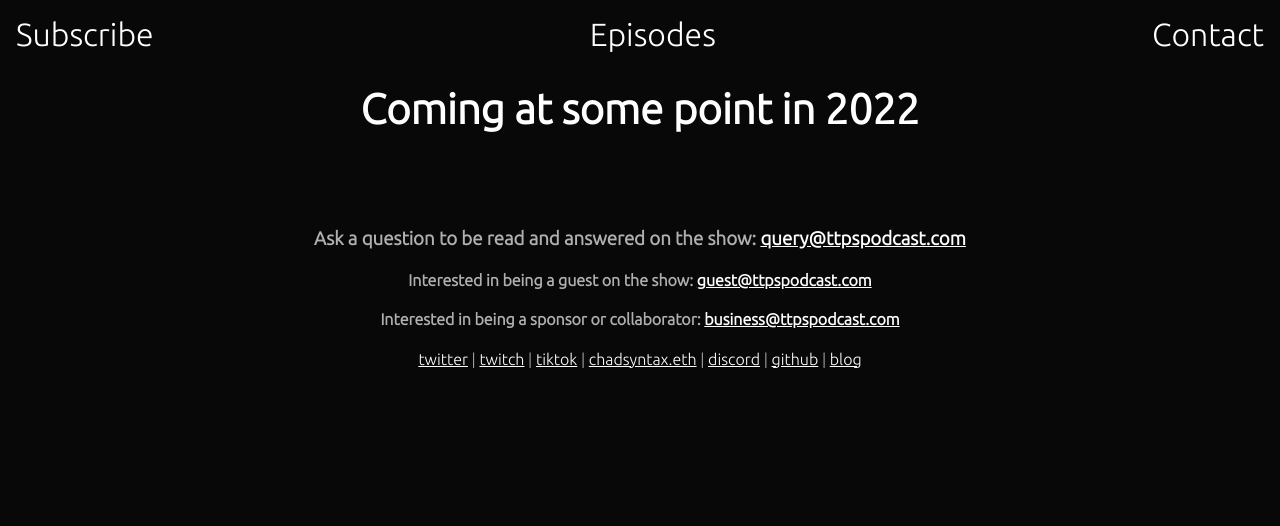
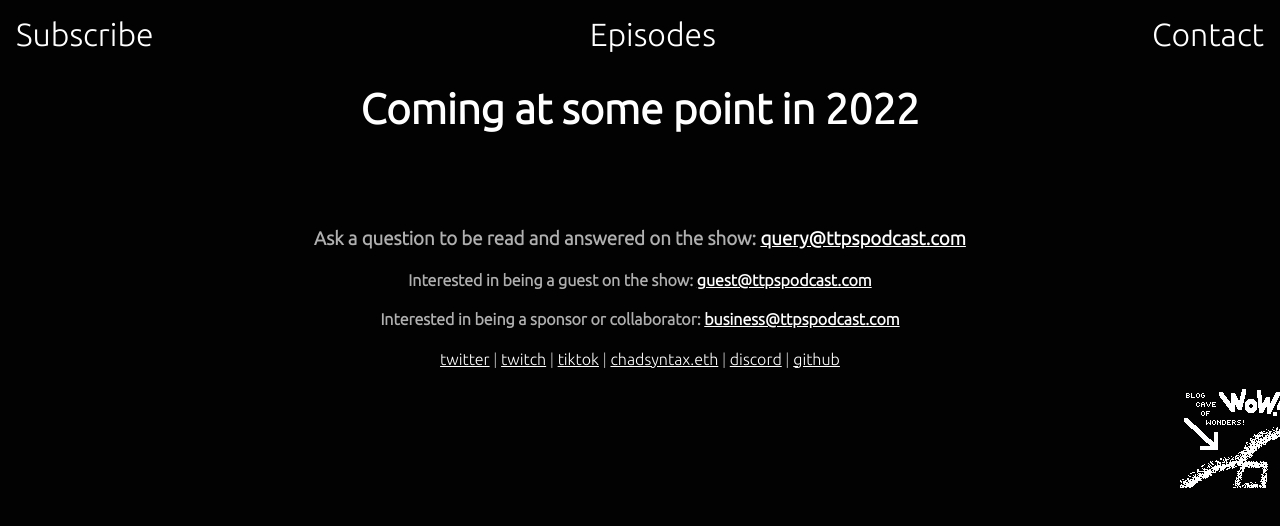
Before and after one commit to chad-syntax/ttps-podcast-dot-com, a Next.js app: page / in a window 1280 px wide. Shown: the top 526 px of the page. Built offline with nearby package versions, Linux system fonts and the light colour scheme.

Commit message:
add the blog cave

```diff
--- a/src/components/BreadCrumbs/BreadCrumbs.tsx
+++ b/src/components/BreadCrumbs/BreadCrumbs.tsx
@@ -11,7 +11,7 @@ export const BreadCrumbs = () => {
 
   return (
     <BreadCrumbsNav>
-      <Link href="/">
+      <Link href="/" passHref>
         <ExitLink>&#60; Exit the cave</ExitLink>
       </Link>
       {otherLinks.map((otherLink, index) => {
--- /dev/null
+++ b/src/components/CaveEntrance/CaveEntrance.styled.tsx
@@ -0,0 +1,21 @@
+import styled from 'styled-components';
+
+export const StyledCaveEntrance = styled.img`
+  width: 100px;
+  height: 100px;
+  display: block;
+  margin-bottom: -10px;
+`;
+
+export const CaveLink = styled.a`
+  position: absolute;
+  bottom: 0;
+  right: 0;
+  z-index: 1;
+  font-size: 1rem;
+  line-height: 1rem;
+  span {
+    display: block;
+    text-indent: -999999px;
+  }
+`;
--- /dev/null
+++ b/src/components/CaveEntrance/CaveEntrance.tsx
@@ -0,0 +1,15 @@
+import Link from 'next/link';
+import { StyledCaveEntrance, CaveLink } from './CaveEntrance.styled';
+import caveEntrancePng from './blog-cave-entrance.png';
+
+export const CaveEntrance = () => (
+  <Link href="/blog" passHref>
+    <CaveLink>
+      <StyledCaveEntrance
+        alt="Entrance to the blog cave, where we harvest the blog posts when they are in season"
+        src={caveEntrancePng.src}
+      />
+      <span>Blog</span>
+    </CaveLink>
+  </Link>
+);
--- a/src/components/CopyTag/CopyTag.styled.ts
+++ b/src/components/CopyTag/CopyTag.styled.ts
@@ -1,6 +1,7 @@
 import styled from 'styled-components';
 
 export const StyledCopyTag = styled.span`
+  cursor: pointer;
   font-size: 1.2rem;
   line-height: 2.8rem;
   margin-left: 0.8rem;
--- a/src/components/Footer/Footer.styled.ts
+++ b/src/components/Footer/Footer.styled.ts
@@ -2,6 +2,7 @@ import styled from 'styled-components';
 
 export const StyledFooter = styled.footer`
   background-color: ${(p) => p.theme.background};
+  position: relative;
   text-align: center;
   color: #b0b0b0;
   padding: 4rem 0 12rem;
--- a/src/components/Footer/Footer.tsx
+++ b/src/components/Footer/Footer.tsx
@@ -1,5 +1,6 @@
 import Link from 'next/link';
 import { StyledFooter } from './Footer.styled';
+import { CaveEntrance } from '../CaveEntrance/CaveEntrance';
 
 export const Footer = () => (
   <StyledFooter id="contact">
@@ -69,10 +70,7 @@ export const Footer = () => (
       >
         github
       </a>
-      {' | '}
-      <Link href="/blog">
-        <a>blog</a>
-      </Link>
     </div>
+    <CaveEntrance />
   </StyledFooter>
 );
--- a/src/pages/index.tsx
+++ b/src/pages/index.tsx
@@ -1,11 +1,7 @@
 import React from 'react';
 import Parser from 'rss-parser';
-import { Hero } from '../components/Hero/Hero';
 import { Episodes } from '../components/Episodes/Episodes';
-import { Footer } from '../components/Footer/Footer';
-import { PodcastLinks } from '../components/PodcastLinks/PodcastLinks';
 import { Meta } from '../components/Meta/Meta';
-import { Header } from '../components/Header/Header';
 import slugify from '../utils/slugify';
 import {
   COMING_SOON_ENABLED as comingSoonEnabled,
--- a/src/utils/constants.ts
+++ b/src/utils/constants.ts
@@ -2,7 +2,7 @@ export const audioPlayerId = '__ttps-audio-player';
 export const audioPlayerWrapperId = '__ttps-audio-player-wrapper';
 
 export const theme = {
-  background: '#080808',
+  background: '#020202',
   offWhite: '#d0d0d0',
   buttonBg: '#241c15',
   ethPurple: '#37367b',
```
Also changed, not shown: src/components/CaveEntrance/blog-cave-entrance.png (added).
